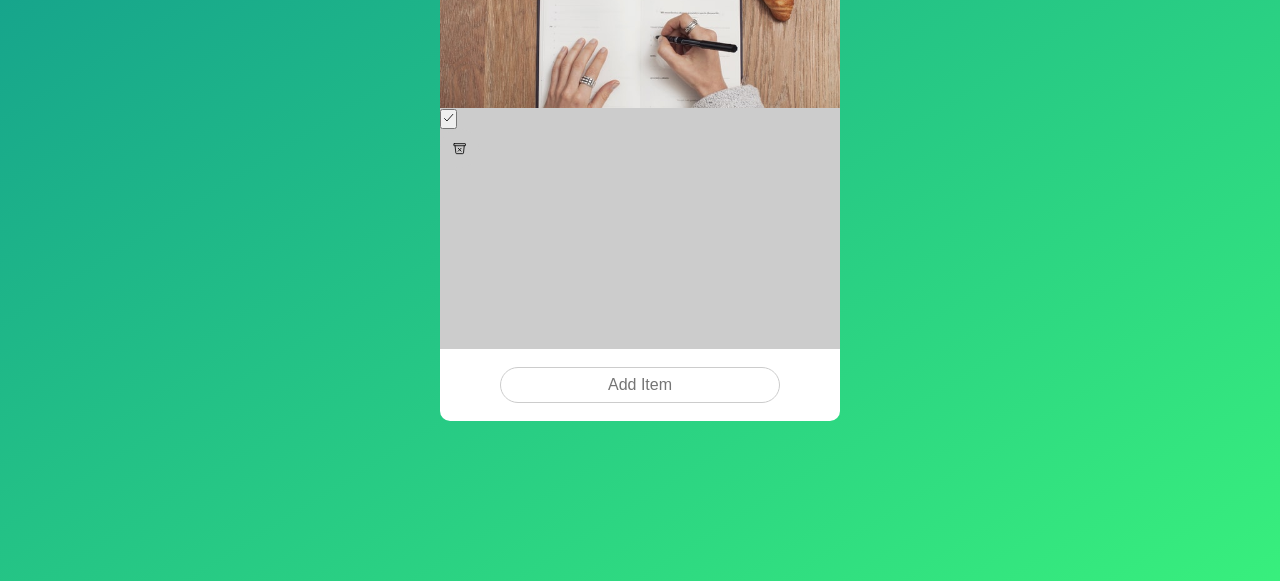
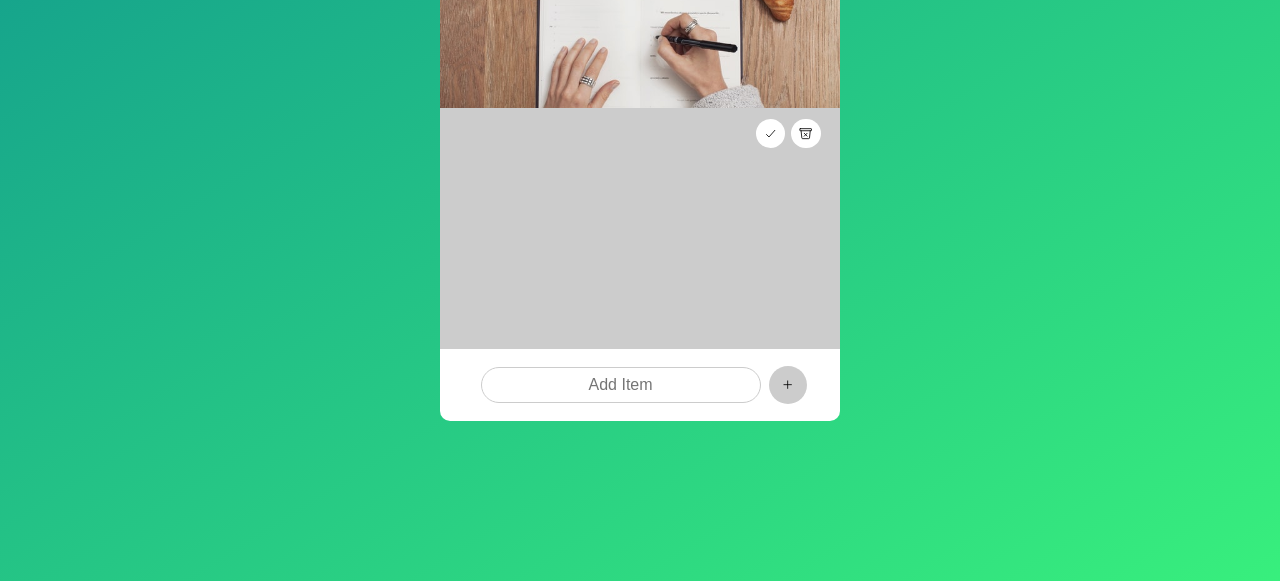
Before and after one commit to Chris-Mugumwa/todo-list-app, a plain HTML site: page index.html in a window 1280 px wide. Both pictures are taken after a click on the button 787 px from the left and 603 px from the top of the page. Shown: the part 219-800 px from the top of the page. Drawn offline with nearby package versions, Linux system fonts and the light colour scheme.

Commit message:
functionality working, few bugs present to be fixed

```diff
--- a/app.js
+++ b/app.js
@@ -4,32 +4,42 @@ const input = document.querySelector('.main__input');
 const button = document.querySelector('.main__button');
 const list = document.querySelector('.main__list');
 
+// global declarations
+
 //event listeners
 
-button.addEventListener('click', todoAdd);
+button.addEventListener('click', todoAddOnClick);
+input.addEventListener('keypress', todoOnKeypress);
 
 //functions
 
-function todoAdd(e) {
-	//preventing the form form submitting
-	event.preventDefault();
-	//todo Div
-	const todoDiv = document.createElement('div');
-	todoDiv.classList.add('todo');
-	//create Li
-	const newTodo = document.createElement('li');
-	newTodo.innerText = this.value;
-	newTodo.classList.add('main__item');
-    todoDiv.appendChild(newTodo);
-    //completed button
-    const completeButton = document.createElement('button');
-    completeButton.innerHTML = '<ion-icon name="checkmark"></ion-icon>';
-    completeButton.classList.add("complete-btn");
-    todoDiv.appendChild(completeButton);
-    //delete button
-    const deleteButton = document.querySelector('button');
-    deleteButton.innerHTML = '<ion-icon name="trash-bin-outline"></ion-icon>';
-    todoDiv.appendChild(deleteButton);
-    //append
-    list.appendChild(todoDiv);
+//when plus icon is clicked
+function todoAddOnClick(e) {
+	// Creating the div
+	const mainDiv = document.createElement('div');
+	//create list
+	const mainItems = document.createElement('li');
+	//adding content to item from input and adding a class
+	mainItems.innerText = input.value;
+	mainItems.classList.add('main__items');
+	//adding li to div and adding a class to div.
+	mainDiv.appendChild(mainItems);
+	mainDiv.classList.add('main__div');
+	//adding completed and delete buttons
+	const completedButton = document.createElement('button');
+	const deleteButton = document.createElement('button');
+	// adding icons to buttons
+	completedButton.innerHTML = '<ion-icon name="checkmark-outline"></ion-icon>';
+	deleteButton.innerHTML = '<ion-icon name="trash-bin-outline"></ion-icon';
+	// giving icons a class
+	completedButton.classList.add('main__icons-button');
+	deleteButton.classList.add('main__icons-button');
+	//adding list and icons to div
+	mainDiv.appendChild(completedButton);
+	mainDiv.appendChild(deleteButton);
+	//append div to unordered list
+	list.appendChild(mainDiv);
+	//set the input to nothing when input is added
+	input.value = '';
+	// if you click without an input, nothing must appear
 }
--- a/css/output.css
+++ b/css/output.css
@@ -11,7 +11,7 @@ html {
 }
 
 body {
-	font-family: 'Montserrat'sans-serif;
+	font-family: 'Montserrat' sans-serif;
 	font-size: 62.5%;
 	line-height: 1.6;
 	height: 100vh;
@@ -62,8 +62,10 @@ body {
 
 .main__list {
 	display: flex;
+	flex-direction: column;
 	justify-content: space-between;
 	list-style: none;
+	padding: 0 1rem;
 }
 
 .main__bottom {
@@ -112,16 +114,55 @@ body {
 
 /** List items that will be added from entry **/
 
+/** div class **/
+
+.main__div {
+	font-family: 'Montserrat';
+	font-size: .7rem;
+	width: 100%;
+	max-width: 100%;
+	margin: 0.5rem;
+	padding: 0.5rem;
+	text-align: center;
+	font-size: 1.2rem;
+	padding: 0.1rem 0.5rem;
+
+	display: flex;
+	align-items: center;
+}
+
+/** list items **/
 .main__items {
-	padding: 0.5rem;
 	background-color: #fff;
 	list-style: none;
-	font-size: 1.2rem;
-	text-align: center;
-	width: 70%;
-	max-width: 70%;
+	border-radius: 1000px;
+	width: 85%;
+	max-width: 85%;
+	margin: 0 0.2rem;
 }
 
-.main__items-icons {
-	height: 0.5rem;
+/** checked and deleted icons **/
+.main__icons-button {
+	border: none;
+	padding: 0.5rem;
+	margin: 0 0.2rem;
+	background-color: #fff;
+	border-radius: 50%;
+	outline: none;
+	cursor: pointer;
+	transition: .5s;
+
+	display: flex;
 }
+
+.main__icons-button:hover {
+	background-color: rgb(136, 131, 131);
+}
+
+.main__icons-button:active {
+	background-color: rgb(124, 122, 122);
+}
+
+.main__icons {
+	height: 1rem;
+}
--- a/index.html
+++ b/index.html
@@ -24,11 +24,15 @@
 				<ul class="main__list"></ul>
 			</div>
 			<div class="main__bottom">
-
-					<input type="text" class="main__input" placeholder="Add Item" />
-					<button class="main__button">
-						<ion-icon name="add-outline" class="main__icon"></ion-icon>
-					</button>
+				<input
+					type="text"
+					class="main__input"
+					placeholder="Add Item"
+					required
+				/>
+				<button class="main__button">
+					<ion-icon name="add-outline" class="main__icon"></ion-icon>
+				</button>
 			</div>
 		</main>
 	</body>
```
Also changed, not shown: dist/app.dev.js (+27 -19 lines).
